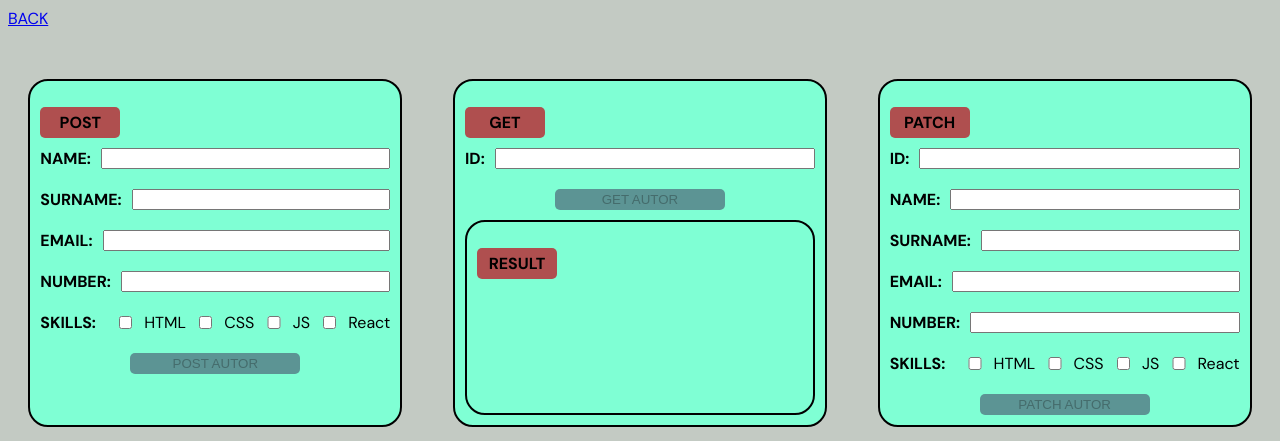
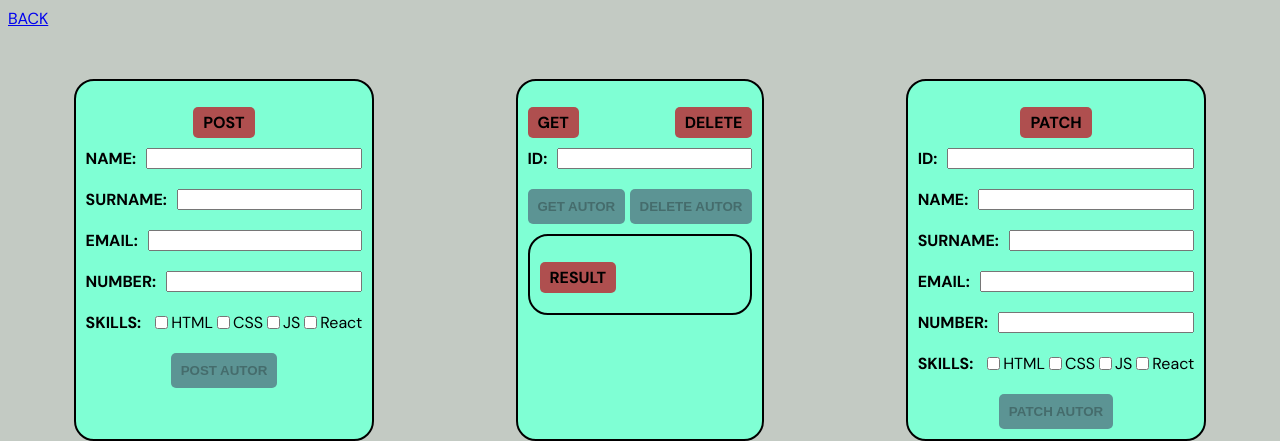
Before and after one commit to smisyuk4/js-practice, a website built with Parcel: page src/pages/crud-operations.html in a window 1280 px wide. Shown: the top 441 px of the page. Built offline with nearby package versions, Linux system fonts and the light colour scheme; data requests are answered from the project's data file.

Commit message:
start write method DELETE

```diff
--- a/src/js/crud-operations.js
+++ b/src/js/crud-operations.js
@@ -13,8 +13,8 @@
 //https://www.youtube.com/watch?v=iJq-NwbZL84
 
 // POST +
-// GET
-// PUT и PATCH
+// GET +
+// PUT и PATCH +
 // DELETE
 
 const refs = {
@@ -26,7 +26,8 @@ const refs = {
     resultGetAutor: document.querySelector('.result'),
     patchForm: document.querySelector('.patch-autor'),
     patchBtn: document.querySelector('.patch-autor button'),
-    getBtn: document.querySelector('.get-autor button'),
+    getBtn: document.querySelector('#get-btn'),
+    delBtn: document.querySelector('#del-btn'),
     sortBtns: document.querySelector('.sort-buttons'),
 }
 
@@ -35,6 +36,9 @@ refs.autorForm.addEventListener('submit', onClickSendBtn)
 
 refs.getAutor.addEventListener('input', onInputChangesGet)
 refs.getAutor.addEventListener('submit', onClickGetBtn)
+// refs.getAutor.addEventListener('click', onClickDelBtn)
+
+// убрать класс форма и сделать через клик на кнопку
 
 refs.patchForm.addEventListener('input', onInputChangesPatch)
 refs.patchForm.addEventListener('submit', onClickPatchBtn)
@@ -85,8 +89,29 @@ function onClickGetBtn(event) {
     GETAutor(value)
 
     event.target.reset()
-    // refs.inputAutor.forEach(input => input.removeAttribute('disabled'))
     refs.getBtn.setAttribute('disabled', true)
+    refs.delBtn.setAttribute('disabled', true)
+}
+
+function onClickDelBtn(event) {
+    event.preventDefault()
+    console.log(event.target)
+
+    let value
+    const formData = new FormData(event.currentTarget)
+    formData.forEach(item => {
+        if (item) {
+            value = item
+        }
+    })
+
+    //data for DELETE method
+    console.log(value)
+
+
+    // event.target.reset()
+    // refs.getBtn.setAttribute('disabled', true)
+    // refs.delBtn.setAttribute('disabled', true)
 }
 
 function onClickPatchBtn(event) {
@@ -144,15 +169,8 @@ function onInputChangesGet(event) {
 
     if (length === 1) {
         refs.getBtn.removeAttribute('disabled')
+        refs.delBtn.removeAttribute('disabled')
     }
-
-    //close inputs for change
-    refs.inputAutor.forEach(input => {
-        if (!input.value) {
-            input.setAttribute('disabled', true)
-        }
-    })
-
 }
 
 function onInputChangesPatch(event){
--- a/src/pages/crud-operations.html
+++ b/src/pages/crud-operations.html
@@ -43,33 +43,21 @@
         </form>
 
         <form class="get-autor">
-            <p>GET</p>
+            <div class="title-get-autor">
+                <p>GET</p>
+                <p>DELETE</p>
+            </div>
             <label>
                 <span>Id:</span>
                 <input name="id" type="number">
             </label>
 
-            <button type="submit" disabled>GET AUTOR</button>
+            <button type="submit" id="get-btn" disabled>GET AUTOR</button>
+            <button type="button" id="del-btn" disabled>DELETE AUTOR</button>
 
             <div class="result">
                 <p>result</p>
             </div>
-            <!-- <label>
-                <span>Name:</span>
-                <input name="name" type="text">
-            </label>
-            <label>
-                <span>Surname:</span>
-                <input name="surname" type="text">
-            </label>
-            <label>
-                <span>Email:</span>
-                <input name="email" type="email">
-            </label>
-            <label>
-                <span>Number:</span>
-                <input name="number" type="number">
-            </label> -->
         </form>
 
         <form class="patch-autor">
@@ -137,20 +125,18 @@
         .autor-form,
         .get-autor,
         .patch-autor{
-            display: flex;
-            flex-direction: column;
             margin: 0 auto;
             margin-bottom: 20px;
-            width: 350px;
             padding: 10px;
+            text-align: center;
             border: 2px solid black;
             border-radius: 20px;
             background-color: aquamarine;
         }
 
         .result {
-            flex-grow: 1;
             padding: 10px;
+            text-align: left;
             border: 2px solid black;
             border-radius: 20px;
             background-color: aquamarine;
@@ -174,13 +160,18 @@
         .get-autor p,
         .result p,
         .patch-autor p {
-            display: flex;
-            width: 60px;
-            justify-content: center;
+            display: inline-block;
             margin-bottom: 10px;
+            font-weight: 700;
+            text-transform: uppercase;
             border-radius: 5px;
             background-color: rgb(175, 79, 79);
             padding: 5px 10px;
+        }
+
+        .title-get-autor{
+            display: flex;
+            justify-content: space-between;
         }
 
         label{
@@ -190,11 +181,7 @@
         }
 
         label span,
-        .autor span,
-        .autor-form p,
-        .get-autor p,
-        .result p,
-        .patch-autor p {
+        .autor span {
             margin-right: 10px;
             font-weight: 700;
             text-transform: uppercase;
@@ -207,14 +194,21 @@
         .autor-form button,
         .get-autor button,
         .patch-autor button {
-            display: block;
-            margin: 0 auto;
+            display: inline-block;
             background-color: rgb(92, 148, 148);
             border-radius: 5px;
         }
 
         .get-autor button {
             margin-bottom: 10px;
+        }
+
+        #get-btn:hover{
+            background-color: green;
+        }
+
+        #del-btn:hover{
+            background-color: red;
         }
 
         .sort-buttons {
@@ -266,8 +260,8 @@
         }
 
         button {
-            padding: 3px;
-            width: 170px;
+            padding: 10px;
+            font-weight: 700;
             background-color: transparent;
             border: none;
             cursor: pointer;
```
